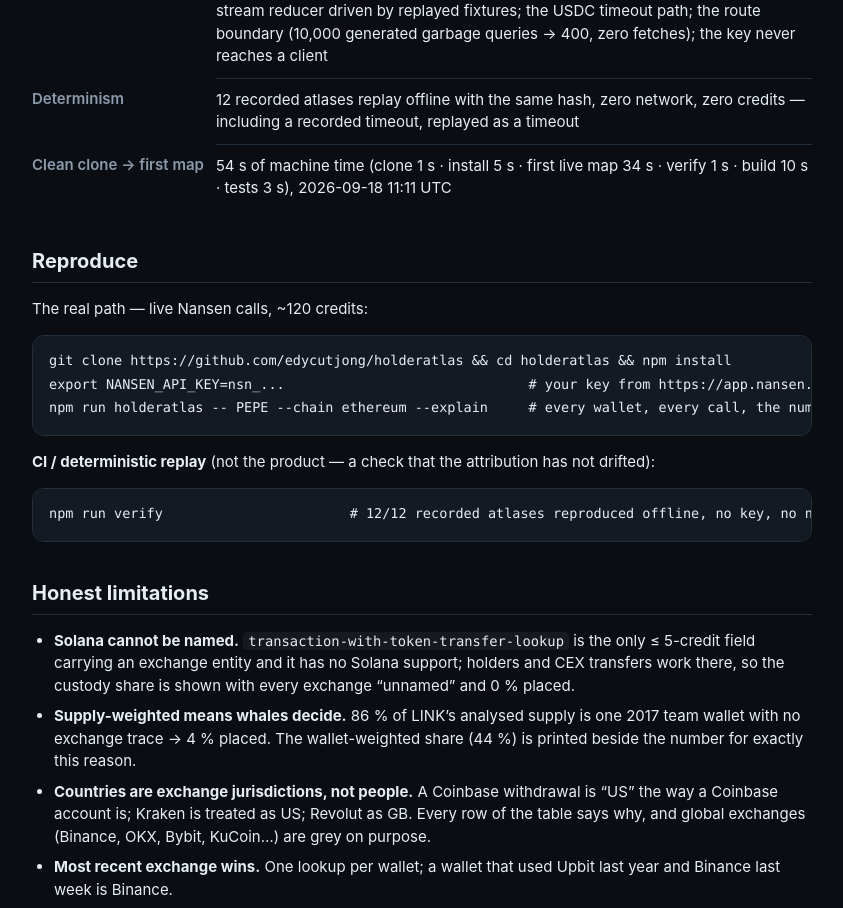
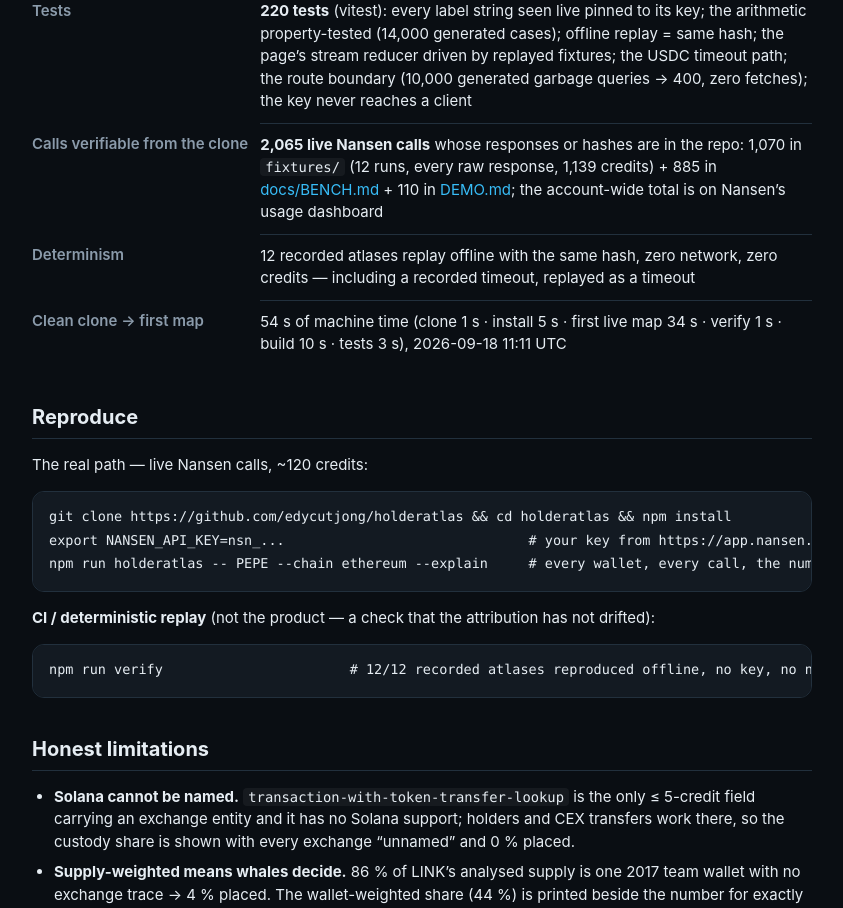
Before and after one commit to edycutjong/holderatlas, a Next.js app in the folder apps/web/: page /judge in a window 1280 px wide. Shown: the part 1370-2278 px from the top of the page, without its empty margins (218-1061 px from the left). Built offline with nearby package versions, Linux system fonts and the light colour scheme; no server answers.

Commit message:
docs(a2a r01): calls verifiable from the clone, judge path in README, 503 branch named, key is free, write-up link

```diff
--- a/apps/web/app/judge/page.tsx
+++ b/apps/web/app/judge/page.tsx
@@ -104,6 +104,14 @@
               </td>
             </tr>
             <tr>
+              <th>Calls verifiable from the clone</th>
+              <td>
+                <b>2,065 live Nansen calls</b> whose responses or hashes are in the repo: 1,070 in <code>fixtures/</code> (12 runs, every raw response, 1,139
+                credits) + 885 in <a href={`${REPO}/blob/main/docs/BENCH.md`}>docs/BENCH.md</a> + 110 in <a href={`${REPO}/blob/main/DEMO.md`}>DEMO.md</a>; the
+                account-wide total is on Nansen&rsquo;s usage dashboard
+              </td>
+            </tr>
+            <tr>
               <th>Determinism</th>
               <td>12 recorded atlases replay offline with the same hash, zero network, zero credits — including a recorded timeout, replayed as a timeout</td>
             </tr>
```
Also changed, not shown: 2 other files (tests, documents, lock files or other folders).
